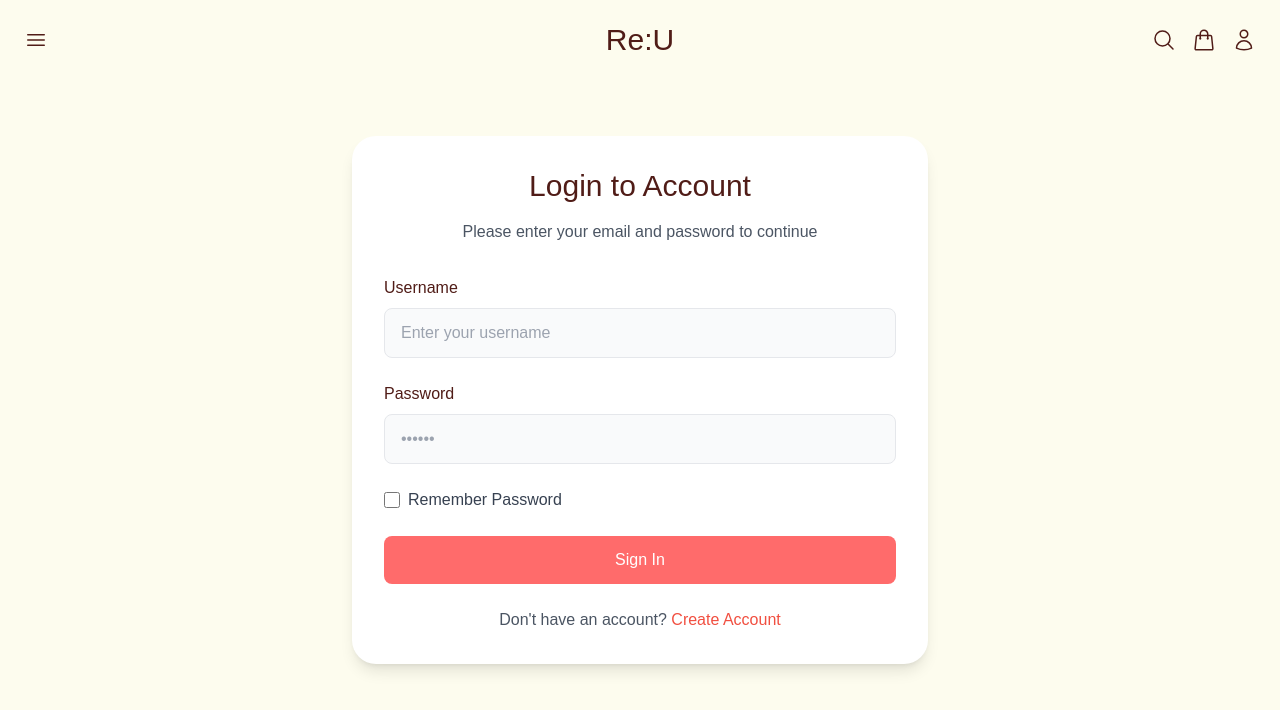
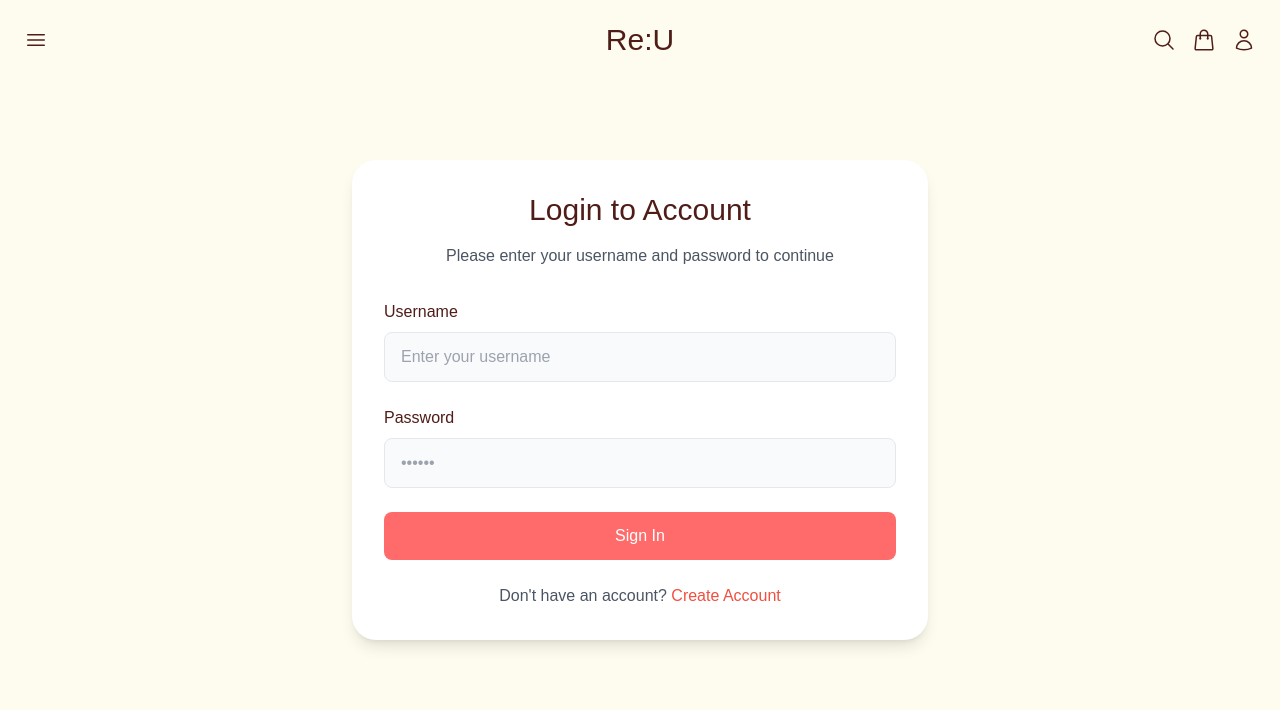
Before and after one commit to jinniejurie/Re-U-Project, a Next.js app in the folder app_frontend/: page /login in a window 1280 px wide. Shown: the top 710 px of the page. Built offline with nearby package versions, Linux system fonts and the light colour scheme; a web font is replaced by a local one.

Commit message:
pdate login and register

```diff
--- a/app_frontend/src/app/login/page.js
+++ b/app_frontend/src/app/login/page.js
@@ -44,7 +44,7 @@ export default function Login() {
         <div className="max-w-xl mx-auto bg-white rounded-3xl shadow-lg p-8">
           <div className="text-center mb-8">
             <h1 className="text-3xl font-medium mb-4">Login to Account</h1>
-            <p className="text-gray-600">Please enter your email and password to continue</p>
+            <p className="text-gray-600">Please enter your username and password to continue</p>
           </div>
 
           <form onSubmit={handleSubmit} className="space-y-6">
@@ -78,19 +78,6 @@ export default function Login() {
               />
             </div>
 
-            <div className="flex items-center">
-              <input
-                id="remember"
-                type="checkbox"
-                checked={rememberPassword}
-                onChange={(e) => setRememberPassword(e.target.checked)}
-                className="h-4 w-4 text-reu-red focus:ring-reu-red border-gray-300 rounded"
-              />
-              <label htmlFor="remember" className="ml-2 block text-gray-700">
-                Remember Password
-              </label>
-            </div>
-
             <button
               type="submit"
               className="w-full bg-[#FF6B6B] text-white py-3 rounded-lg hover:bg-[#FF6B6B]/90 transition-colors font-medium"
```
Also changed, not shown: 2 other files (tests, documents, lock files or other folders).
